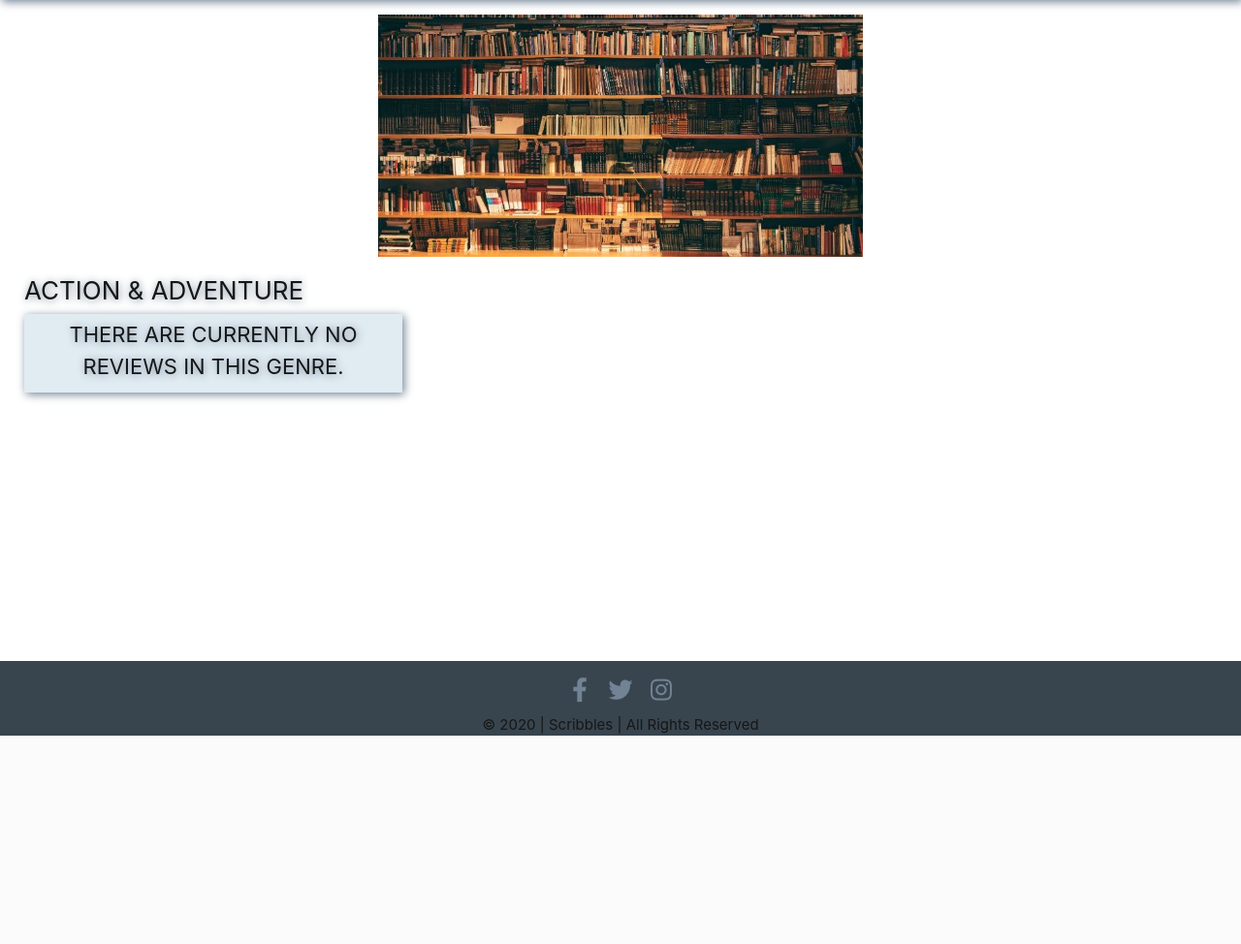
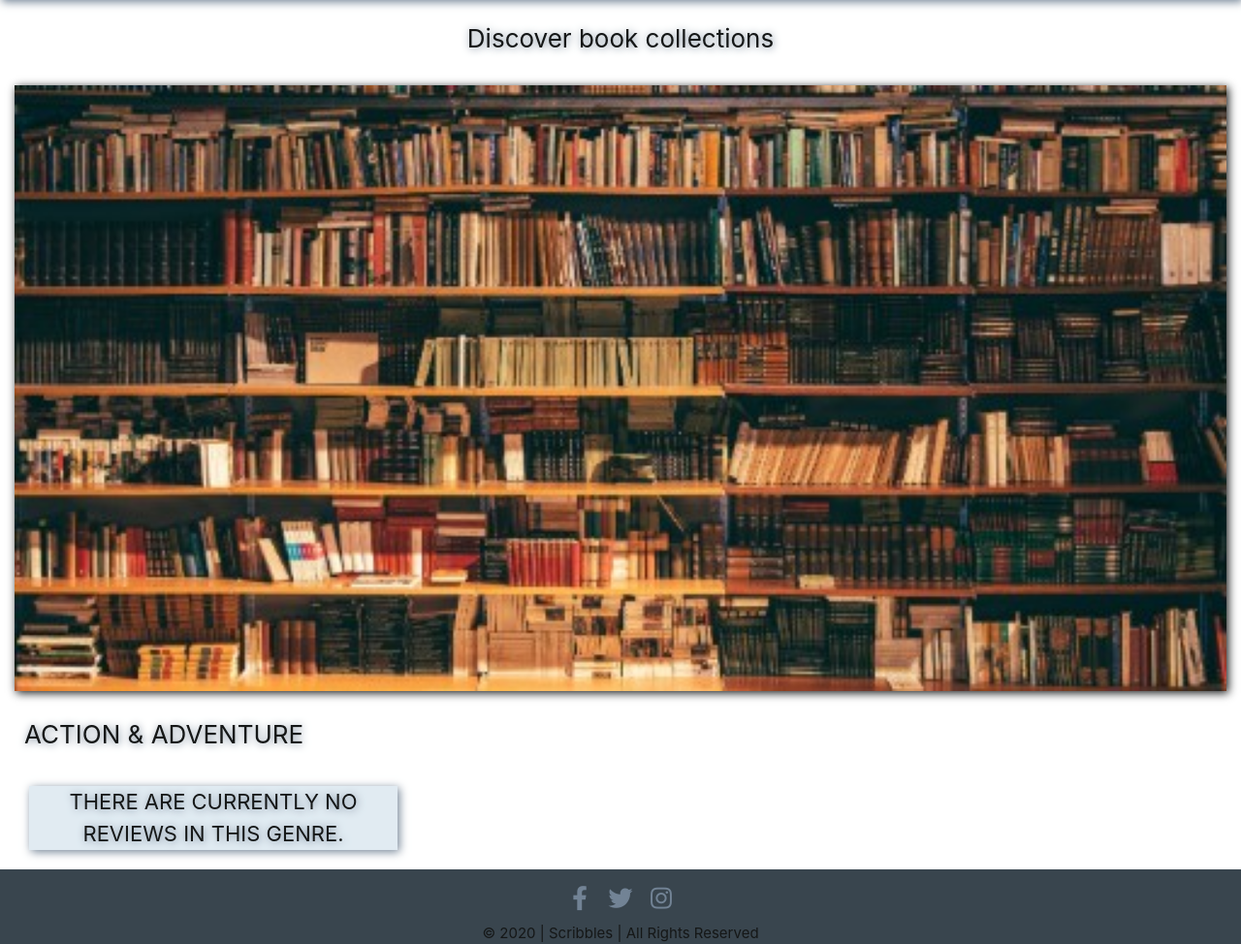
Before and after one commit to Code-Institute-Submissions/neringabickmore-scribbles, a Flask app: page /discover in a window 1280 px wide. Shown: the part 130-1104 px from the top of the page at 97% size. Before the commit the page ends 889 px from the top, so only its background shows below. Run offline with Flask 2, Linux system fonts and the light colour scheme; data that the repository does not hold is empty; some libraries are stand-ins or nearby versions.

Commit message:
Added more style to discover.html

```diff
--- a/templates/pages/discover.html
+++ b/templates/pages/discover.html
@@ -2,16 +2,19 @@
 {% block content %}
 
 
-<div class="col-12" id="discover-template">
-    <img src="static/images/library.jpg" class="img-fluid" alt="library">
+<div class="col-12 mb-2" id="discover">
+    <h1 class="m-2"> Discover book collections </h1>
+</br>
+    <img src="static/images/library.jpg" alt="library">
 </div>
 <!-- Reviews container -->
 <div class="container-fluid m-md-3" id="discover-reviews">
     <!-- Action & Adventure-->
-    <div class="row my-2">
+    <div class="row my-2 mt-3">
         <div class="col-lg-4 col-md-6 col-12">
             <h1 class="text-left"> Action & Adventure </h1>
-            <div class="review-box p-2">
+        </br>
+            <div class="review-box m-2">
                 <!-- Review  -->
                 {% for review in action_adventure %}
 
```
